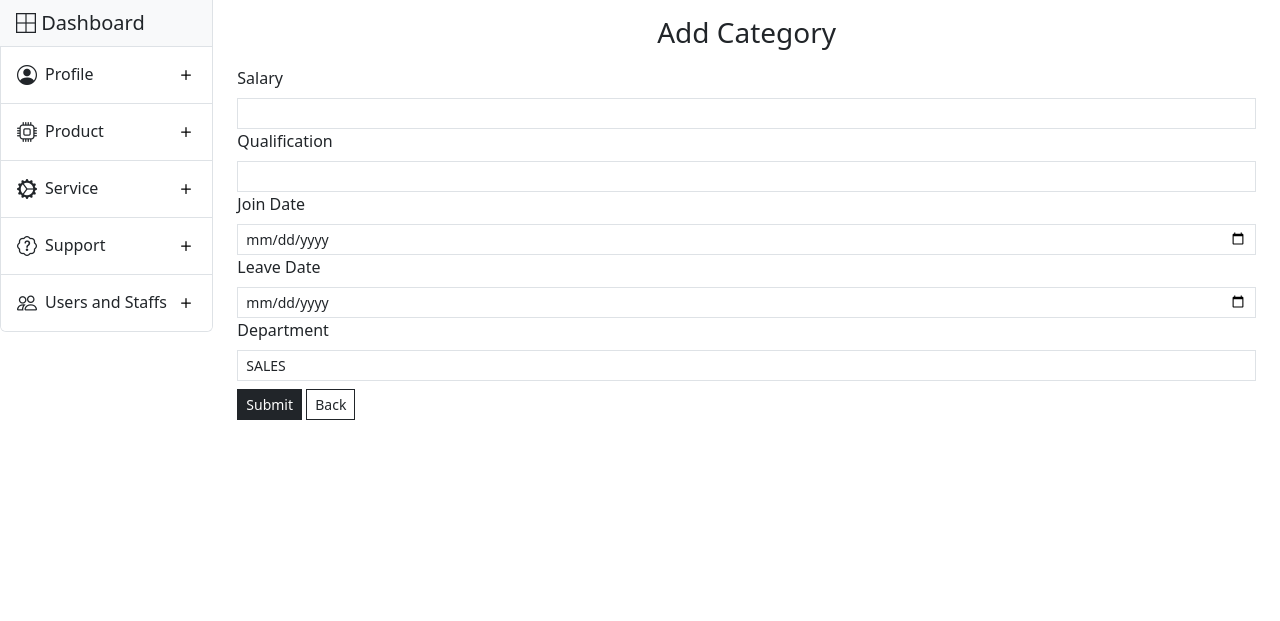
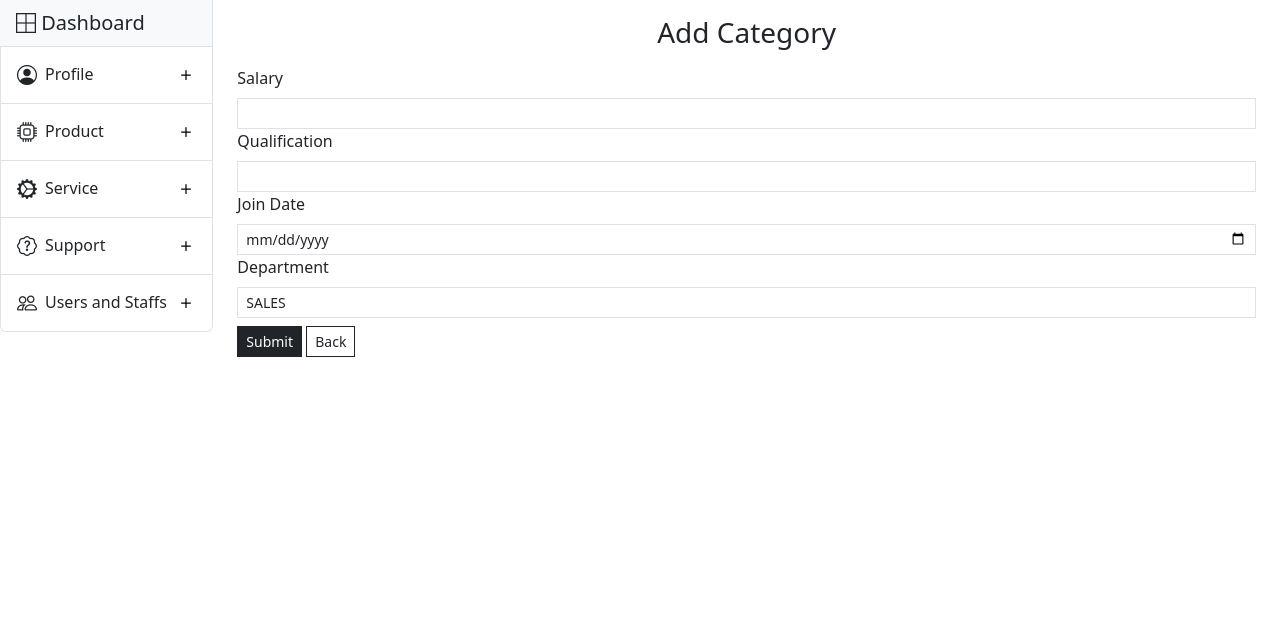
Before and after one commit to teamamracoder/sagar-services, a Flask app: page /admin/staffs/add/1 in a window 1280 px wide. Shown: the part 56-677 px from the top of the page. Run offline with Flask 3, Linux system fonts and the light colour scheme; a user stored in the database is signed in; tables that the repository leaves empty hold one stand-in row (values such as "Sample post"); some libraries are stand-ins or nearby versions.

Commit message:
staff role create/re-activate......  (pending:role/staff deactivate and update is_active on updating is_active to one another)

```diff
--- a/app/controllers/role_controller.py
+++ b/app/controllers/role_controller.py
@@ -28,5 +28,8 @@ class RoleController:
         return redirect(url_for("user.index"))
 
     def status(self,id):
-        self.role_service.status(id)
+        role_is_active=self.role_service.status(id)
+        if not role_is_active:
+            #update staff is_active here
+            pass
         return redirect(url_for("user.index"))
--- a/app/controllers/staff_controller.py
+++ b/app/controllers/staff_controller.py
@@ -21,7 +21,6 @@ class StaffController:
         return jsonify(data)
 
     def create(self,user_id):
-        print("inside staff create")
         form = CreateStaffForm()
         form.department.choices = departments.get_all_items()
         if form.validate_on_submit():
@@ -31,18 +30,19 @@ class StaffController:
                 salary=form.salary.data,
                 qualification=form.qualification.data,
                 join_date=form.join_date.data,
-                leave_date=form.leave_date.data,
                 department=form.department.data,
-                user_id=user_id
+                user_id=user_id,
             )
-            print(staff)
-            # self.role_service.create(
-            #     user_id=user_id,
-            #     role=2,
-            #     created_by=get_current_user().id,
-            #     created_at=datetime.now()
-            # )
+            self.role_service.create(
+                user_id=user_id,
+                role=2,
+                created_by=get_current_user().id,
+                created_at=datetime.now()
+            )
             return redirect(url_for("staff.index"))
+        else:
+            print(form.errors)
+
         return render_template("admin/staff/add.html", form=form, user_id=user_id)
 
     def update(self, id):
@@ -65,5 +65,7 @@ class StaffController:
         staff = self.staff_service.get_by_id(id)
         if staff is None:
             return render_template("admin/error/something_went_wrong.html")
-        self.staff_service.status(id)
+        staff_is_active=self.staff_service.status(id)
+        print(staff_is_active)
+        #update role here
         return redirect(url_for("staff.index"))
--- a/app/forms/staff_forms.py
+++ b/app/forms/staff_forms.py
@@ -1,12 +1,11 @@
 from flask_wtf import FlaskForm
 from wtforms import StringField, FloatField, DateField, SelectField
-from wtforms.validators import DataRequired
+from wtforms.validators import DataRequired, Optional
 
 class CreateStaffForm(FlaskForm):
     salary = FloatField("Salary", validators=[DataRequired()])
     qualification = StringField("Qualification", validators=[DataRequired()])
     join_date = DateField("Join Date", validators=[DataRequired()])
-    leave_date = DateField("Leave Date", validators=[DataRequired(False)])
     department = SelectField("Department", validators=[DataRequired()], coerce=int)
 
 
@@ -14,5 +13,5 @@ class UpdateStaffForm(FlaskForm):
     salary = FloatField("Salary", validators=[DataRequired()])
     qualification = StringField("Qualification", validators=[DataRequired()])
     join_date = DateField("Join Date", validators=[DataRequired()])
-    leave_date = DateField("Leave Date", validators=[DataRequired(False)])
+    leave_date = DateField("Leave Date", validators=[Optional()])
     department = SelectField("Department", validators=[DataRequired()], coerce=int)
--- a/app/models/staff_model.py
+++ b/app/models/staff_model.py
@@ -41,7 +41,7 @@ class StaffModel(db.Model):
     salary = db.Column(db.Double, nullable=False)
     qualification = db.Column(db.String(80), nullable=False)
     join_date = db.Column(db.DateTime, nullable=False)
-    leave_date = db.Column(db.DateTime)
+    leave_date = db.Column(db.DateTime, nullable=True)
     department = db.Column(db.Integer, nullable=False)
 
     users=db.relationship("UserModel", foreign_keys=[user_id],backref="staff",uselist=False)
--- a/app/templates/admin/staff/add.html
+++ b/app/templates/admin/staff/add.html
@@ -19,10 +19,6 @@
             <div class="col-12">
                 {{ form.join_date.label(class="form-label") }}
                 {{ form.join_date(class="form-control form-control-sm") }}
-            </div>
-            <div class="col-12">
-                {{ form.leave_date.label(class="form-label") }}
-                {{ form.leave_date(class="form-control form-control-sm") }}
             </div>
             <div class="col-12">
                 {{ form.department.label(class="form-label") }}
```
